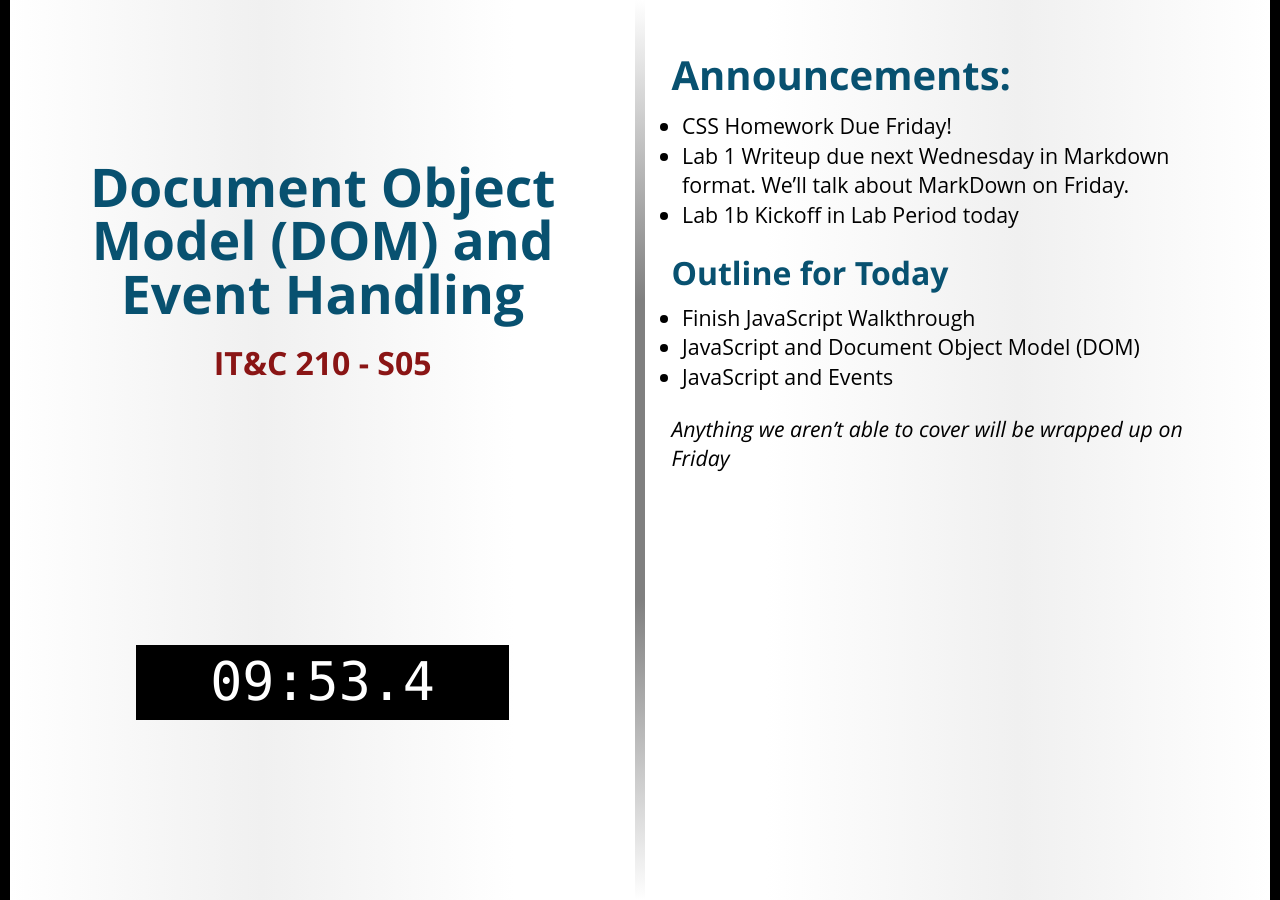
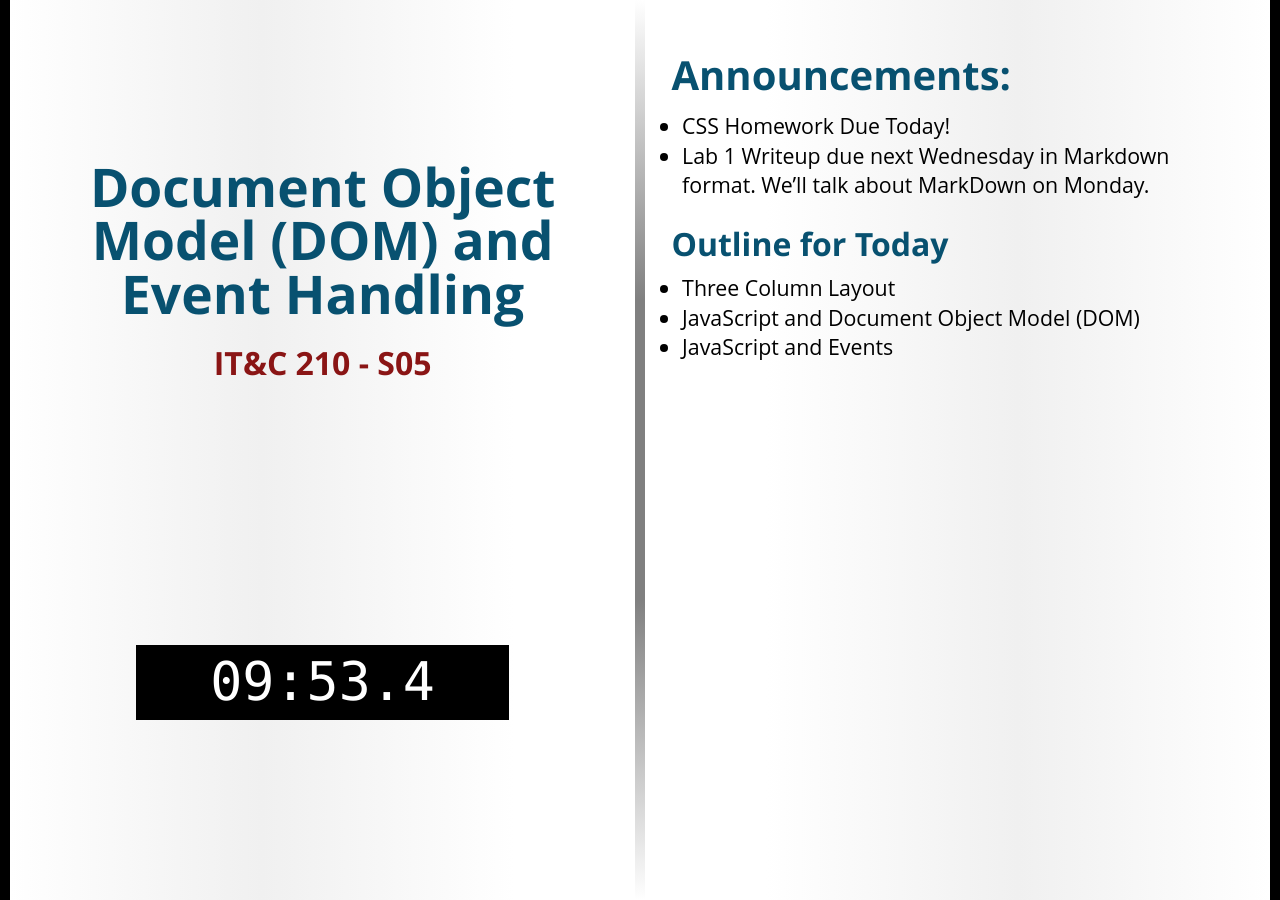
Before and after one commit to BYU-ITC-210/BYU-ITC-210.github.io, a Jekyll site: the page built from _welcome/S05.md, in a window 1280 px wide. Built offline with Jekyll 4.4.1, drawn with Linux system fonts in a browser that asks for light colours; some web fonts are replaced.

Commit message:
Welcom S05

```diff
--- a/_welcome/S05.md
+++ b/_welcome/S05.md
@@ -2,13 +2,10 @@
 title: Document Object Model (DOM) and Event Handling
 session: S05
 ---
-* CSS Homework Due Friday!
-* Lab 1 Writeup due next Wednesday in Markdown format. We'll talk about MarkDown on Friday.
-* Lab 1b Kickoff in Lab Period today
+* CSS Homework Due Today!
+* Lab 1 Writeup due next Wednesday in Markdown format. We'll talk about MarkDown on Monday.
 
 ## Outline for Today
-* Finish JavaScript Walkthrough
+* Three Column Layout
 * JavaScript and Document Object Model (DOM)
 * JavaScript and Events
-
-_Anything we aren't able to cover will be wrapped up on Friday_
```
